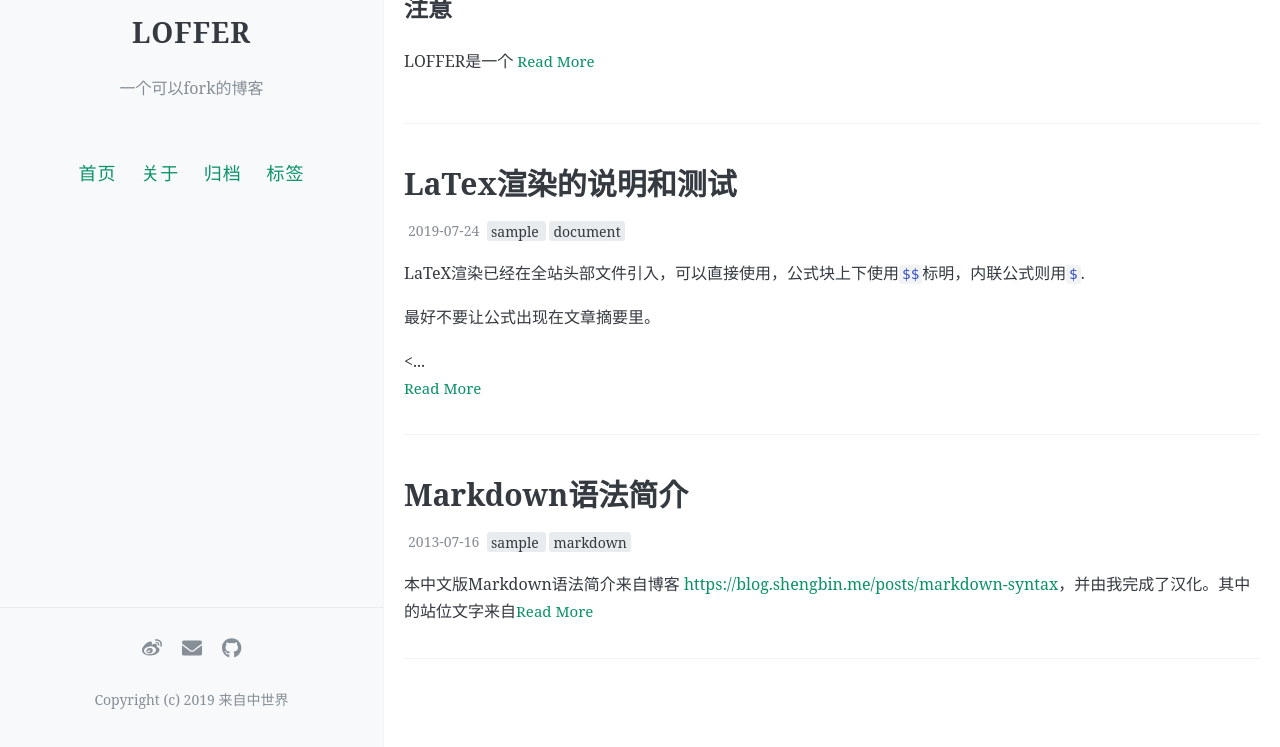
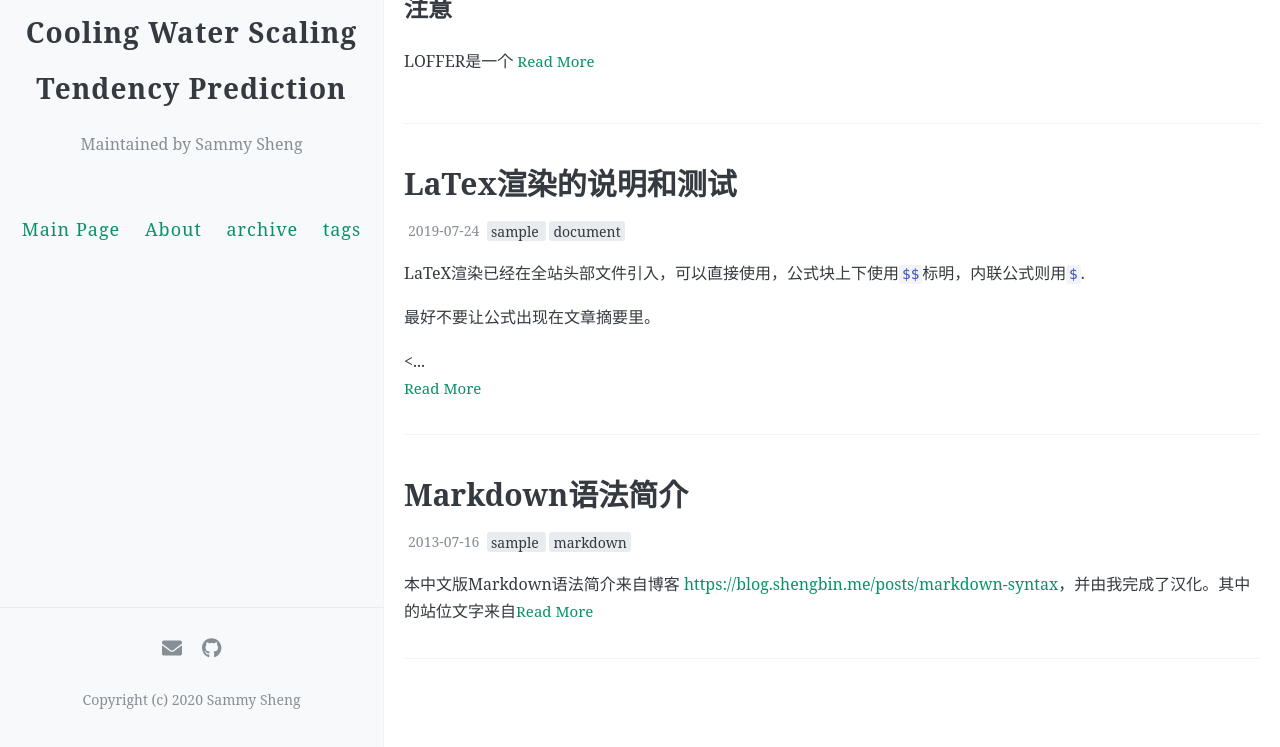
Before and after one commit to Sammyzysheng/Cooling-Water-Scaling-Tendency-Prediction, a Jekyll site: the page built from index.html, in a window 1280 px wide and 1037 px high. Shown: the part 290-1037 px from the top of the window. Built offline with Jekyll 4.4.1, drawn with Linux system fonts in a browser that asks for light colours; the list of posts is cut into pages by our own code; comment, search, counter and statistics services are not loaded.

Commit message:
Update _config.yml

```diff
--- a/_config.yml
+++ b/_config.yml
@@ -7,8 +7,8 @@
 # 井号后面的文字是说明文档，不会被程序读取。
 
 # 描述/签名
-name: LOFFER
-description: 一个可以fork的博客
+name: Cooling Water Scaling Tendency Prediction
+description: Maintained by Sammy Sheng
 
 # 输入你的网站域名（如果你没有添加自己的域名，而是直接用GitHub pages分配的域名的话可以省略）
 url:
@@ -16,7 +16,7 @@ url:
 # 添加你的博客的二级域名，一般来说是你的repository名
 # 如果你的博客的URL是：(http://yourusername.github.io/repository-name)
 # 那么就写成 "/repository-name"
-baseurl: /LOFFER
+baseurl: /Cooling-Water-Scaling-Tendency-Prediction
 
 
 #
@@ -27,18 +27,18 @@ baseurl: /LOFFER
 avatar: https://raw.githubusercontent.com/FromEndWorld/LOFFER/master/images/logo.png
 
 # 你的favicon（出现在浏览器tab上）图片URL，建议使用较小(64px × 64px)的图片
-favicon: https://raw.githubusercontent.com/FromEndWorld/LOFFER/master/images/favicon.png
+favicon: https://raw.githubusercontent.com/Sammyzysheng/Cooling-Water-Scaling-Tendency-Prediction/master/images/dashboard.png
 
 
 # 菜单中的按钮
 navigation:
-  - name: 首页
+  - name: Main Page
     url: /
-  - name: 关于
+  - name: About
     url: /about
-  - name: 归档
+  - name: archive
     url: /archive
-  - name: 标签
+  - name: tags
     url: /tags
 
 # 每页的文章数
@@ -49,24 +49,13 @@ excerpt_separator: <!-- more -->
 
 # 你的社交网络链接，它们会作为图标出现在你的网站页脚中，可选填写
 footer-links:
-  weibo: frommidworld #请输入你的微博个性域名 https://www.weibo.com/<thispart>
-  behance: # https://www.behance.net/<>
-  dribbble: # https://dribbble.com/<>
-  email: fromendworld@outlook.com
-  facebook: #https://www.facebook.com/<>
-  flickr: #https://www.flickr.com/<>
-  github: FromEndWorld/loffer #https://github.com/<>
-  instagram: #https://instagram.com/<>
-  linkedin: #https://www.linkedin.com/in/<>
-  pinterest: #https://www.pinterest.com/<>
-  rss: #随便填点啥RSS就能用了
-  stackoverflow: # http://stackoverflow.com/<>
-  tumblr: # https://<username>.tumblr.com
-  twitter: # https://www.twitter.com/<your_twitter_username>
-  youtube: # channel/<your_long_string> or user/<user-name>
+  email: zy_sheng@outlook.com
+  github: Sammyzysheng #https://github.com/<>
+  linkedin: #https://www.linkedin.com/in/sammysheng <>
+
 
 # 站点页脚的文字
-footer-text: Copyright (c) 2019 来自中世界
+footer-text: Copyright (c) 2020 Sammy Sheng
 
 #
 # 评论，注意，请不要同时添加多种不同的评论区
```
